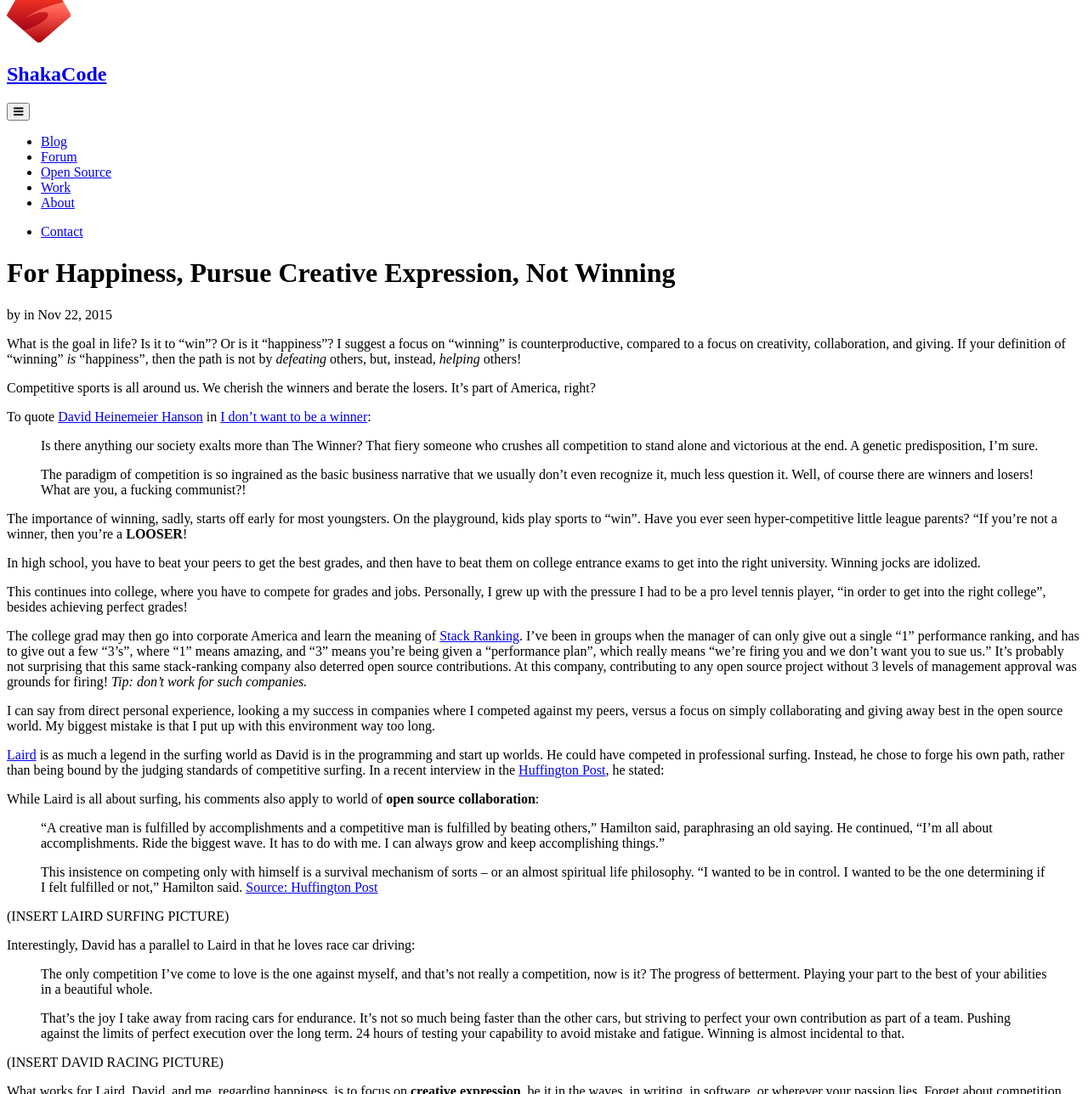
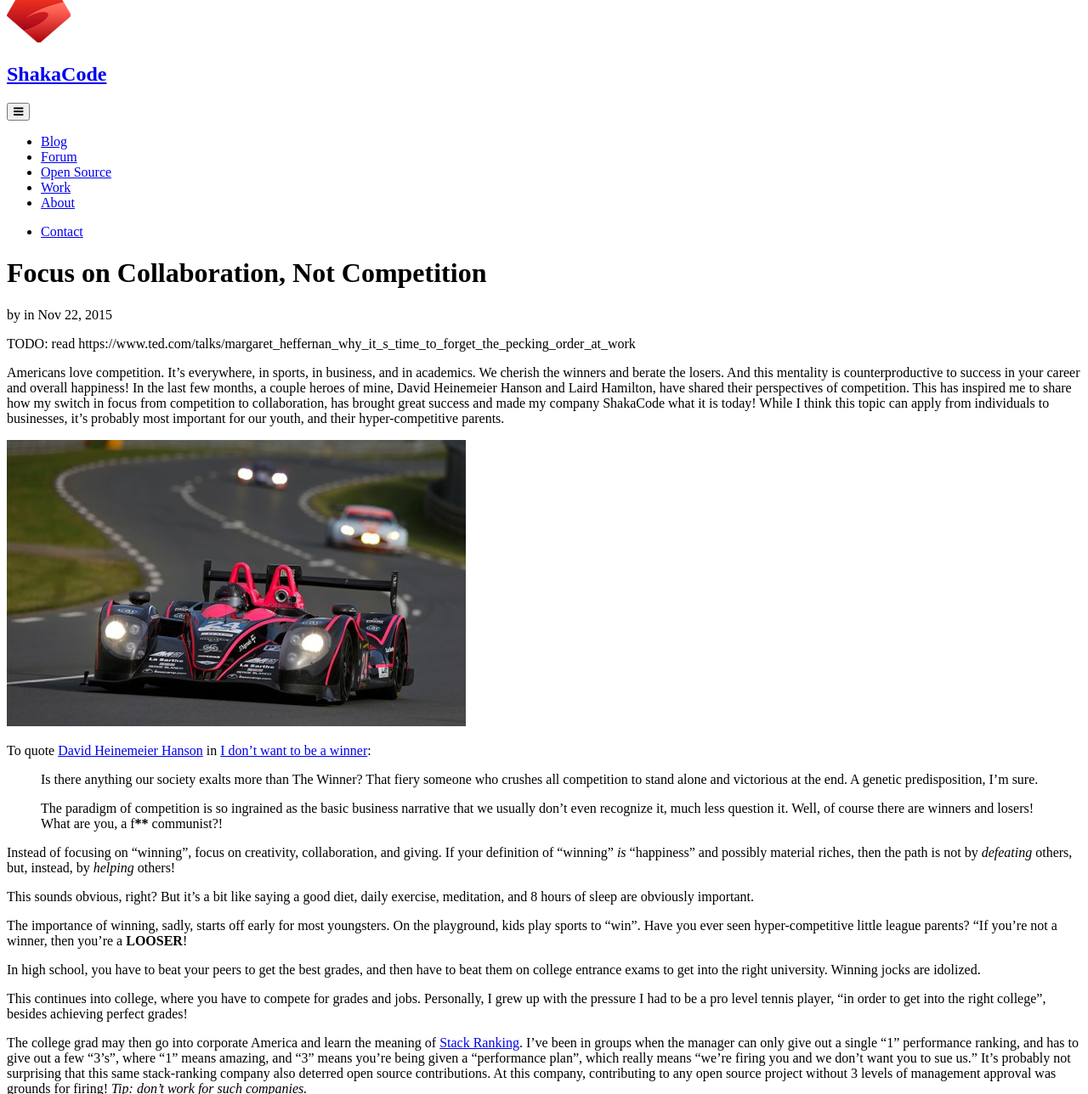
Before and after one commit to shakacode/shakacode-website, a Jekyll site: the page built from _posts/2015-11-21-for-happiness-pursue-creative-expression-not-winnning.md, in a window 1280 px wide and 1400 px high, cut to the strip 112-1400 px from the top of the window. Shown: the whole strip at 85% size. Built offline with Jekyll 4.4.1, drawn with Linux system fonts in a browser that asks for light colours; nearby versions of some CDN libraries; a script that is not in the unit is left out; some of the changed text lies outside the part shown.

Commit message:
WIP article

```diff
--- a/_config.yml
+++ b/_config.yml
@@ -32,3 +32,5 @@ asset_pipeline:
   order_js:
     - jquery.js
     - main.js
+
+exclude: [Guardfile]
--- a/_posts/2015-11-21-for-happiness-pursue-creative-expression-not-winnning.md
+++ b/_posts/2015-11-21-for-happiness-pursue-creative-expression-not-winnning.md
@@ -1,16 +1,23 @@
 ---
 layout: post
-title: "For Happiness, Pursue Creative Expression, Not Winning"
+title: "Focus on Collaboration, Not Competition"
 date: 2015-11-22T14:41:38-08:00
 ---
 
-What is the goal in life? Is it to "win"? Or is it "happiness"? I suggest a
-focus on "winning" is counterproductive, compared to a focus on creativity,
-collaboration, and giving. If your definition of "winning" *is* "happiness",
-then the path is not by *defeating* others, but, instead, *helping* others!
+TODO: read
+https://www.ted.com/talks/margaret_heffernan_why_it_s_time_to_forget_the_pecking_order_at_work
 
-Competitive sports is all around us. We cherish the winners and berate the
-losers. It's part of America, right?
+Americans love competition. It's everywhere, in sports, in business, and in
+academics. We cherish the winners and berate the losers. And this mentality is
+counterproductive to success in your career and overall happiness! In the last
+few months, a couple heroes of mine, David Heinemeier Hanson and Laird Hamilton,
+have shared their perspectives of competition. This has inspired me to share how
+my switch in focus from competition to collaboration, has brought great success
+and made my company ShakaCode what it is today! While I think this topic can
+apply from individuals to businesses, it's probably most important for our
+youth, and their hyper-competitive parents.
+
+![David Racing]({{ site.url | prepend: site.baseurl }}/assets/posts/2015/11/lemans2013.jpg)
 
 To quote [David Heinemeier Hanson](http://david.heinemeierhansson.com/) in
 [I don't want to be a winner](https://signalvnoise.com/posts/3977-i-dont-want-to-be-a-winner):
@@ -21,7 +28,15 @@ To quote [David Heinemeier Hanson](http://david.heinemeierhansson.com/) in
 
 > The paradigm of competition is so ingrained as the basic business narrative
 > that we usually don’t even recognize it, much less question it. Well, of
-> course there are winners and losers! What are you, a fucking communist?!
+> course there are winners and losers! What are you, a f****** communist?!
+
+Instead of focusing on "winning", focus on creativity, collaboration, and
+giving. If your definition of "winning" *is* "happiness" and possibly material
+riches, then the path is not by *defeating* others, but, instead, by *helping*
+others!
+
+This sounds obvious, right? But it's a bit like saying a good diet, daily
+exercise, meditation, and 8 hours of sleep are obviously important.
 
 The importance of winning, sadly, starts off early for most youngsters. On the
 playground, kids play sports to "win". Have you ever seen hyper-competitive
@@ -73,7 +91,8 @@ source collaboration**:
 
 (INSERT LAIRD SURFING PICTURE)
 
-Interestingly, David has a parallel to Laird in that he loves race car driving:
+Interestingly, David has a parallel to Laird's surfing in that he loves race car
+driving:
 
 > The only competition I’ve come to love is the one against myself, and that’s
 > not really a competition, now is it? The progress of betterment. Playing your
```
Also changed, not shown: other parts of _posts/2015-11-21-for-happiness-pursue-creative-expression-not-winnning.md (+11 -8 lines), assets/posts/2015/11/lemans2013.jpg (added).
